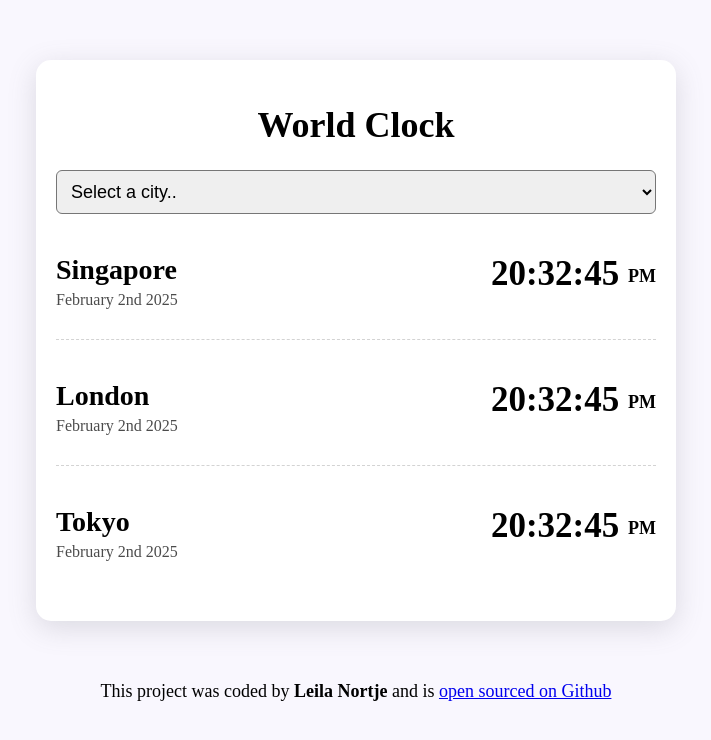
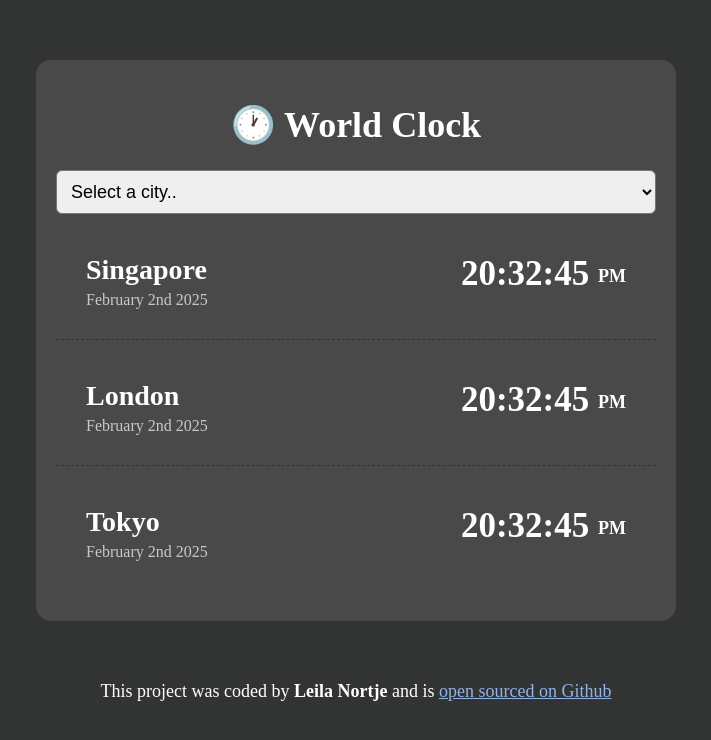
Before and after one commit to leila017/world-clock-Leila, a plain HTML site: page index.html in a window 1280 px wide. Shown: the whole page, without its empty margins (284-995 px from the left). Drawn offline with nearby package versions, Linux system fonts and the light colour scheme; a script that the page names is missing.

Commit message:
changed background color and added clock icon to h1

```diff
--- a/index.html
+++ b/index.html
@@ -10,7 +10,7 @@
   </head>
   <body>
     <div class="container">
-      <h1>World Clock</h1>
+      <h1>&#128336; World Clock</h1>
 
       <select id="city">
         <option value="">Select a city..</option>
--- a/index.js
+++ b/index.js
@@ -48,6 +48,7 @@ function updateCity(event) {
             "HH:mm:ss [<small>]A[</small>]"
           )}</div>
         </div>
+        <a href="index.html">Back to homepage</a>
     `;
 }
 
--- a/style.css
+++ b/style.css
@@ -1,14 +1,13 @@
 body {
-  background: #f9f7fe;
+  background-color: #323333;
 }
 
 .container {
   margin: 60px auto;
   max-width: 600px;
-  background-color: #ffff;
+  background-color: #49494a;
   border-radius: 15px;
   padding: 20px;
-  box-shadow: rgba(100, 100, 111, 0.2) 0px 7px 29px 0px;
 }
 
 select {
@@ -23,8 +22,9 @@ select {
   display: flex;
   margin: 10px 0;
   justify-content: space-between;
-  padding: 30px 0;
-  border-bottom: 1px dashed lightgray;
+  padding: 30px;
+  border-bottom: 1px dashed #323333;
+  color: #ffff;
 }
 .citys:last-child {
   border: none;
@@ -46,6 +46,7 @@ select {
 h1 {
   text-align: center;
   font-size: 36px;
+  color: #ffff;
 }
 h2 {
   font-size: 28px;
@@ -55,4 +56,8 @@ h2 {
 footer {
   text-align: center;
   font-size: 18px;
+  color: #ffff;
 }
+a {
+  color: #92b3e8;
+}
```
